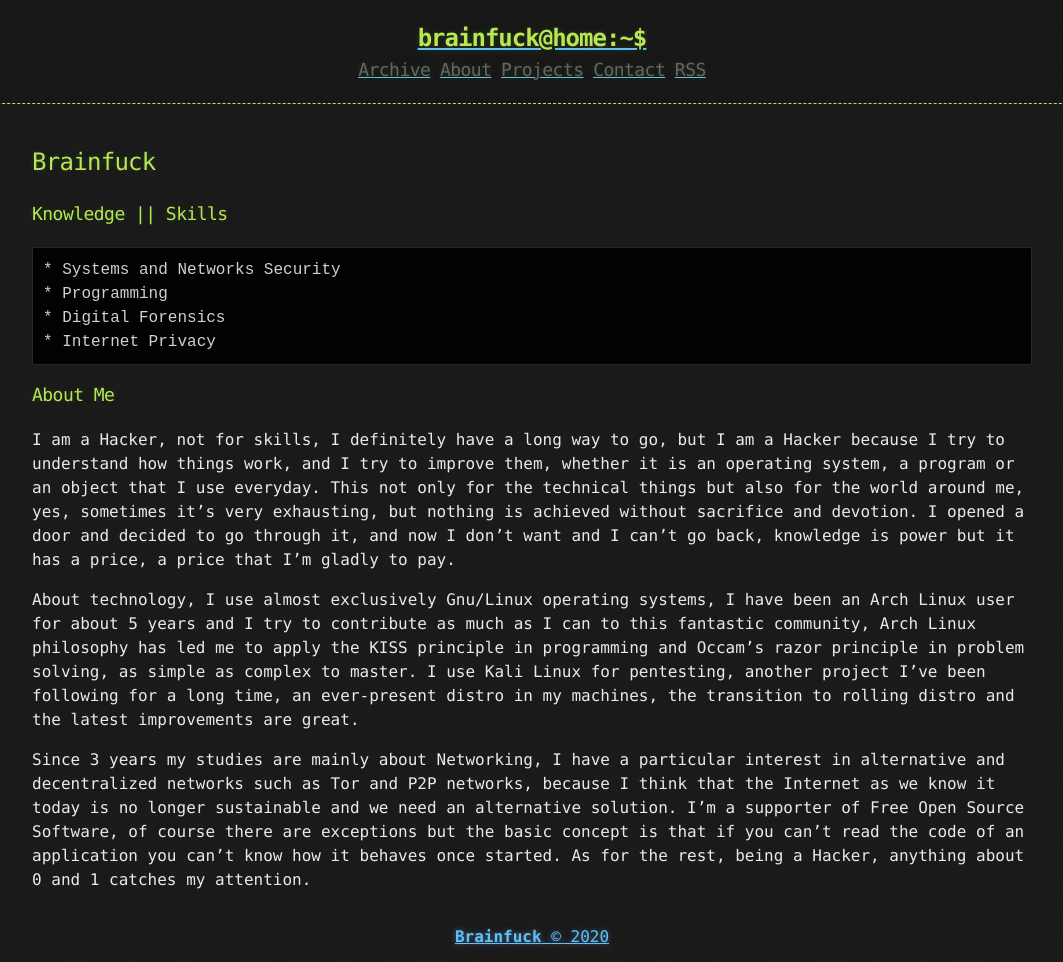
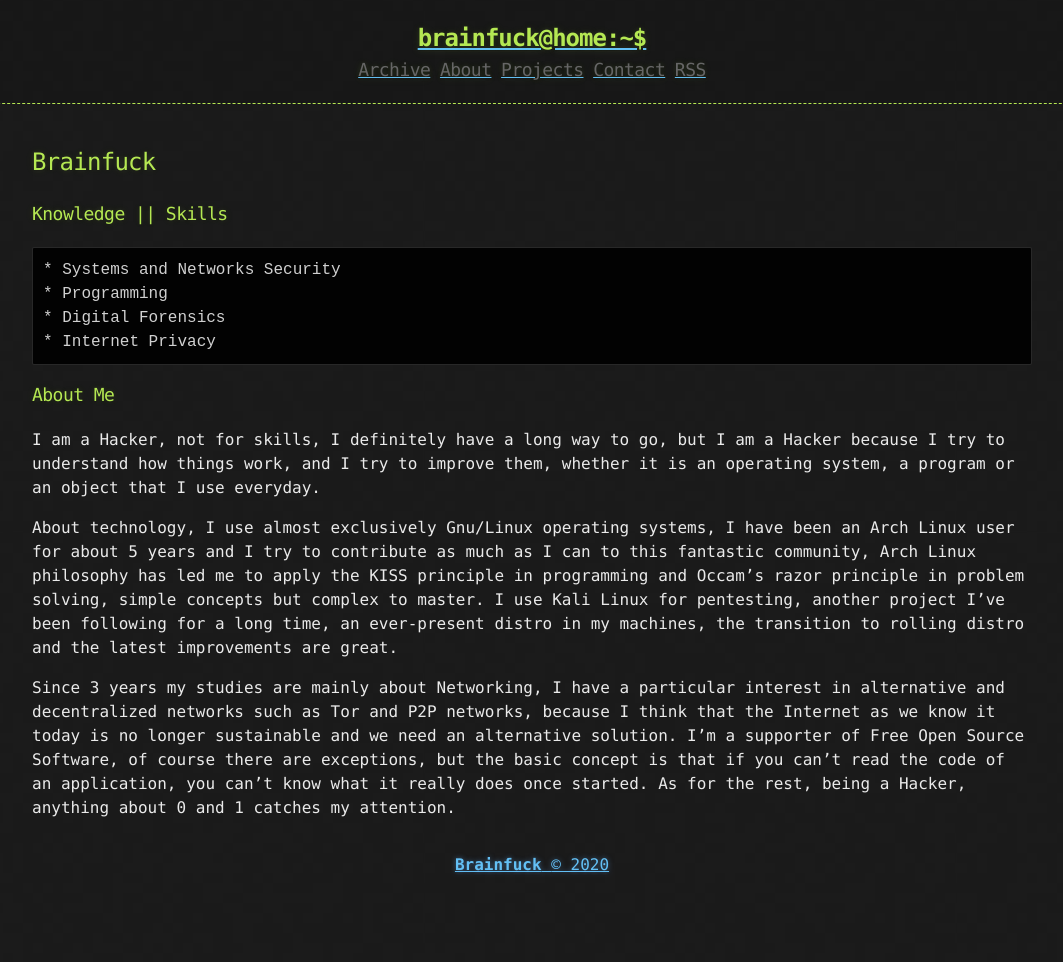
Before and after one commit to brainfucksec/brainfucksec.github.io, a Jekyll site: the page built from about.md, in a window 1280 px wide. Shown: the whole page, without its empty margins (108-1171 px from the left). Built offline with Jekyll 4.4.1, drawn with Linux system fonts in a browser that asks for light colours; after the commit the page ends 900 px from its top, so only the background shows below that.

Commit message:
Update about.md

```diff
--- a/about.md
+++ b/about.md
@@ -16,12 +16,10 @@ title: About
 ### About Me
 
 I am a Hacker, not for skills, I definitely have a long way to go, but I am a Hacker because I try to understand how things work, and I try to improve them, whether it is an operating system, a program or an object that I use everyday.
-This not only for the technical things but also for the world around me, yes, sometimes it's very exhausting, but nothing is achieved without sacrifice and devotion.
-I opened a door and decided to go through it, and now I don't want and I can't go back, knowledge is power but it has a price, a price that I'm gladly to pay.
 
-About technology, I use almost exclusively Gnu/Linux operating systems, I have been an Arch Linux user for about 5 years and I try to contribute as much as I can to this fantastic community, Arch Linux philosophy has led me to apply the KISS principle in programming and Occam's razor principle in problem solving, as simple as complex to master.
+About technology, I use almost exclusively Gnu/Linux operating systems, I have been an Arch Linux user for about 5 years and I try to contribute as much as I can to this fantastic community, Arch Linux philosophy has led me to apply the KISS principle in programming and Occam's razor principle in problem solving, simple concepts but complex to master.
 I use Kali Linux for pentesting, another project I've been following for a long time, an ever-present distro in my machines, the transition to rolling distro and the latest improvements are great.
 
 Since 3 years my studies are mainly about Networking, I have a particular interest in alternative and decentralized networks such as Tor and P2P networks, because I think that the Internet as we know it today is no longer sustainable and we need an alternative solution.
-I'm a supporter of Free Open Source Software, of course there are exceptions but the basic concept is that if you can't read the code of an application you can't know how it behaves once started.
+I'm a supporter of Free Open Source Software, of course there are exceptions, but the basic concept is that if you can't read the code of an application, you can't know what it really does once started.
 As for the rest, being a Hacker, anything about 0 and 1 catches my attention.
```
